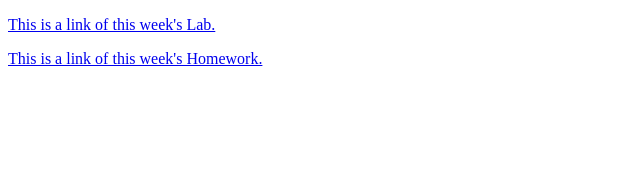
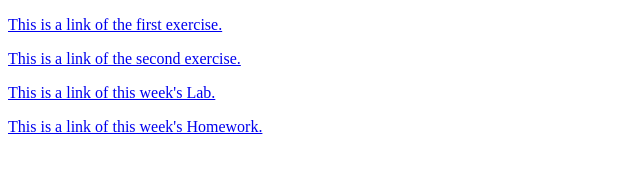
Before and after one commit to chienstarry/chienstarry.github.io, a plain HTML site: page JavaScript/javaScript.html in a window 1280 px wide. Shown: the whole page, without its empty margins (0-640 px from the left). Drawn offline with Linux system fonts and the light colour scheme.

Commit message:
Update javaScript.html

```diff
--- a/JavaScript/javaScript.html
+++ b/JavaScript/javaScript.html
@@ -6,6 +6,8 @@
 	<title></title>
 </head>
 <body>
+	<p><a href="first.html">This is a link of the first exercise.</a></p>
+	<p><a href="second.html">This is a link of the second exercise.</a></p>
 	<p><a href="third.html">This is a link of this week's Lab.</a></p>
 	<p><a href="forth.html">This is a link of this week's Homework.</a></p>
 </body>
```
